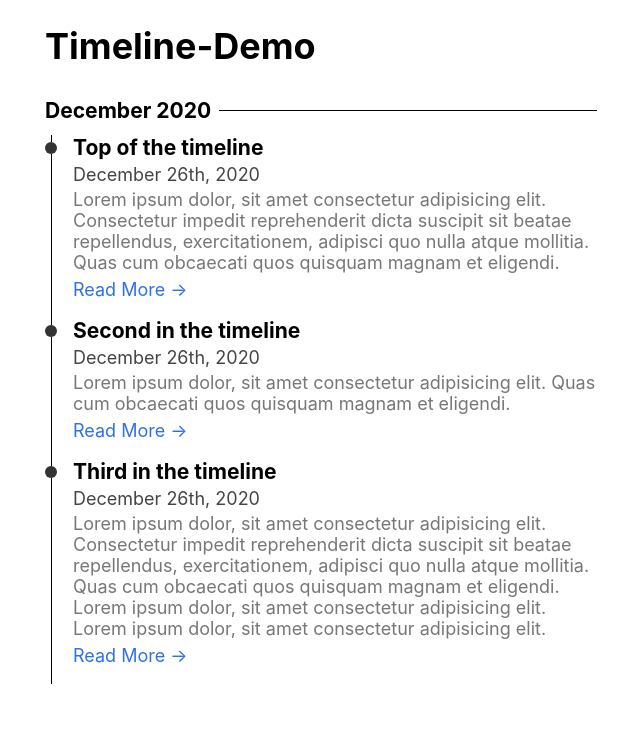
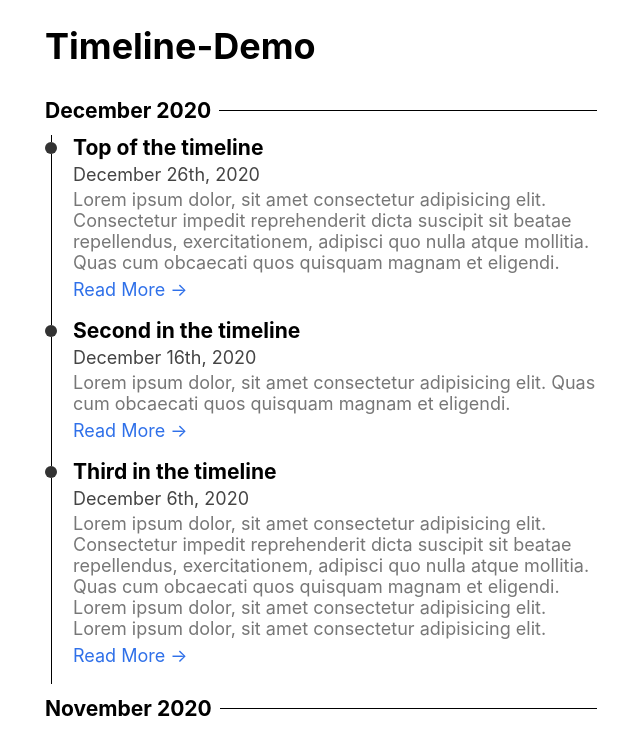
Before and after one commit to timothyac/timeline-demo, a Next.js app: page / in a window 1280 px wide. Shown: the top 731 px of the page, without its empty margins (319-959 px from the left). Built offline with nearby package versions, Linux system fonts and the light colour scheme.

Commit message:
Abstracted timeline into its own component and added more data

```diff
--- /dev/null
+++ b/components/Home/Timeline.jsx
@@ -0,0 +1,126 @@
+import Link from "next/link";
+import styled from "styled-components";
+
+const TimelineStyled = styled.div`
+  max-width: 600px;
+  margin: auto;
+  padding: 6px 24px;
+`;
+
+const TimelineHeaderStyled = styled.div`
+  display: flex;
+  align-items: center;
+  margin-bottom: 12px;
+
+  h3 {
+    white-space: nowrap;
+  }
+
+  .line {
+    margin-left: 8px;
+    height: 1px;
+    width: 100%;
+    background-color: #000;
+  }
+`;
+
+const TimelineItemStyled = styled.div`
+  display: flex;
+  /* margin-bottom: 18px; */
+
+  .marker {
+    display: flex;
+    flex-direction: column;
+    align-items: center;
+
+    .icon {
+      min-height: 12px;
+      width: 12px;
+      border-radius: 12px;
+      background-color: #333;
+    }
+
+    .line {
+      width: 1px;
+      height: 100%;
+      background-color: #000;
+
+      &:first-child {
+        height: 8px;
+      }
+    }
+  }
+
+  .content {
+    margin-left: 16px;
+    margin-bottom: 18px;
+
+    h3 {
+      margin-bottom: 4px;
+    }
+
+    span {
+      display: block;
+      margin-bottom: 4px;
+      color: #444;
+    }
+
+    p {
+      color: #777;
+      margin-bottom: 6px;
+    }
+
+    a {
+      color: #2f70e9;
+      transition: color 0.2s ease;
+
+      &:hover {
+        color: #4b2fe9;
+      }
+    }
+  }
+`;
+
+function TimelineHeader(props) {
+  const { header } = props;
+
+  return (
+    <TimelineHeaderStyled>
+      <h3>{header}</h3>
+      <div className="line" />
+    </TimelineHeaderStyled>
+  );
+}
+
+function TimelineItem(props) {
+  const { title, date, preview } = props;
+
+  return (
+    <TimelineItemStyled>
+      <div className="marker">
+        <div className="line" />
+        <div className="icon" />
+        <div className="line" />
+      </div>
+      <div className="content">
+        <h3>{title}</h3>
+        <span>{date}</span>
+        <p>{preview}</p>
+        <Link href={props.link}>Read More →</Link>
+      </div>
+    </TimelineItemStyled>
+  );
+}
+
+export default function Timeline(props) {
+  const { timeline } = props;
+
+  return (
+    <TimelineStyled>
+      <TimelineHeader header={timeline.header} />
+      {timeline.posts.map(
+        (post, index) => post.show && <TimelineItem key={index} {...post} />
+      )}
+    </TimelineStyled>
+  );
+}
--- a/pages/index.jsx
+++ b/pages/index.jsx
@@ -1,85 +1,4 @@
-import Link from "next/link";
-import styled from "styled-components";
-
-const TimelineStyled = styled.div`
-  max-width: 600px;
-  margin: auto;
-  padding: 6px 24px;
-`;
-
-const TimelineHeaderStyled = styled.div`
-  display: flex;
-  align-items: center;
-  margin-bottom: 12px;
-
-  h3 {
-    white-space: nowrap;
-  }
-
-  .line {
-    margin-left: 8px;
-    height: 1px;
-    width: 100%;
-    background-color: #000;
-  }
-`;
-
-const TimelineItemStyled = styled.div`
-  display: flex;
-  /* margin-bottom: 18px; */
-
-  .marker {
-    display: flex;
-    flex-direction: column;
-    align-items: center;
-
-    .icon {
-      min-height: 12px;
-      width: 12px;
-      border-radius: 12px;
-      background-color: #333;
-    }
-
-    .line {
-      width: 1px;
-      height: 100%;
-      background-color: #000;
-
-      &:first-child {
-        height: 8px;
-      }
-    }
-  }
-
-  .content {
-    margin-left: 16px;
-    margin-bottom: 18px;
-
-    h3 {
-      margin-bottom: 4px;
-    }
-
-    span {
-      display: block;
-      margin-bottom: 4px;
-      color: #444;
-    }
-
-    p {
-      color: #777;
-      margin-bottom: 6px;
-    }
-
-    a {
-      color: #2f70e9;
-      transition: color 0.2s ease;
-
-      &:hover {
-        color: #4b2fe9;
-      }
-    }
-  }
-`;
+import Timeline from "../components/Home/Timeline";
 
 const DATA = [
   {
@@ -97,7 +16,7 @@ const DATA = [
       },
       {
         title: "Second in the timeline",
-        date: "December 26th, 2020",
+        date: "December 16th, 2020",
         preview: `Lorem ipsum dolor, sit amet consectetur adipisicing elit.
         Quas cum obcaecati quos quisquam magnam et eligendi.`,
         link: "blog/dead-link",
@@ -105,7 +24,42 @@ const DATA = [
       },
       {
         title: "Third in the timeline",
-        date: "December 26th, 2020",
+        date: "December 6th, 2020",
+        preview: `Lorem ipsum dolor, sit amet consectetur adipisicing elit.
+        Consectetur impedit reprehenderit dicta suscipit sit beatae
+        repellendus, exercitationem, adipisci quo nulla atque mollitia.
+        Quas cum obcaecati quos quisquam magnam et eligendi. Lorem ipsum dolor,
+        sit amet consectetur adipisicing elit. Lorem ipsum dolor, sit amet
+        consectetur adipisicing elit.`,
+        link: "blog/dead-link",
+        show: true,
+      },
+    ],
+  },
+  {
+    header: "November 2020",
+    posts: [
+      {
+        title: "Top of the November",
+        date: "November 26th, 2020",
+        preview: `Lorem ipsum dolor, sit amet consectetur adipisicing elit.
+        Consectetur impedit reprehenderit dicta suscipit sit beatae
+        repellendus, exercitationem, adipisci quo nulla atque mollitia.
+        Quas cum obcaecati quos quisquam magnam et eligendi.`,
+        link: "blog/dead-link",
+        show: true,
+      },
+      {
+        title: "Second in the timeline",
+        date: "November 16th, 2020",
+        preview: `Lorem ipsum dolor, sit amet consectetur adipisicing elit.
+        Quas cum obcaecati quos quisquam magnam et eligendi.`,
+        link: "blog/dead-link",
+        show: true,
+      },
+      {
+        title: "Third in the timeline",
+        date: "November 6th, 2020",
         preview: `Lorem ipsum dolor, sit amet consectetur adipisicing elit.
         Consectetur impedit reprehenderit dicta suscipit sit beatae
         repellendus, exercitationem, adipisci quo nulla atque mollitia.
@@ -119,53 +73,12 @@ const DATA = [
   },
 ];
 
-function TimelineHeader(props) {
-  const { header } = props;
-
-  return (
-    <TimelineHeaderStyled>
-      <h3>{header}</h3>
-      <div className="line" />
-    </TimelineHeaderStyled>
-  );
-}
-
-function TimelineItem(props) {
-  const { title, date, preview } = props;
-
-  return (
-    <TimelineItemStyled>
-      <div className="marker">
-        <div className="line" />
-        <div className="icon" />
-        <div className="line" />
-      </div>
-      <div className="content">
-        <h3>{title}</h3>
-        <span>{date}</span>
-        <p>{preview}</p>
-        <Link href={props.link}>Read More →</Link>
-      </div>
-    </TimelineItemStyled>
-  );
-}
-
-function Timeline(props) {
-  const { timeline } = props;
-
-  return (
-    <TimelineStyled>
-      <TimelineHeader header={timeline.header} />
-      {timeline.posts.map((post) => post.show && <TimelineItem {...post} />)}
-    </TimelineStyled>
-  );
-}
-
 export default function Home() {
   return (
     <main>
       <h1>Timeline-Demo</h1>
       <Timeline timeline={DATA[0]} />
+      <Timeline timeline={DATA[1]} />
     </main>
   );
 }
```
